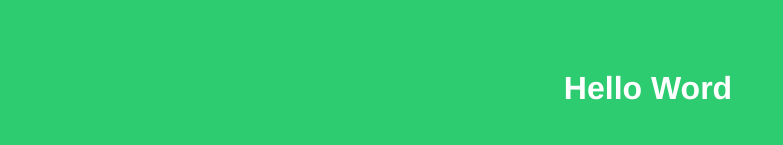
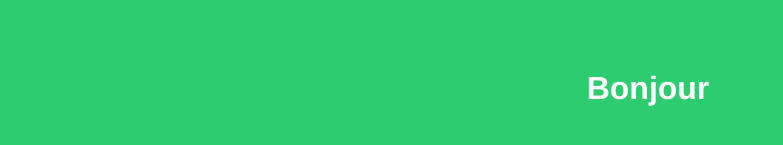
Before and after one commit to Meleyel/second-test, a plain HTML site: page index.html in a window 1280 px wide. Shown: the part 271-416 px from the top of the page, without its empty margins (0-783 px from the left). Drawn offline with Linux system fonts and the light colour scheme.

Commit message:
changer Hello en bonjour

```diff
--- a/index.html
+++ b/index.html
@@ -22,7 +22,7 @@
 </style>
 
 <body>
-<h1>Hello Word</h1>
+<h1>Bonjour</h1>
 <h2>Lest start!</h2>
 </body>
 </html>
```
